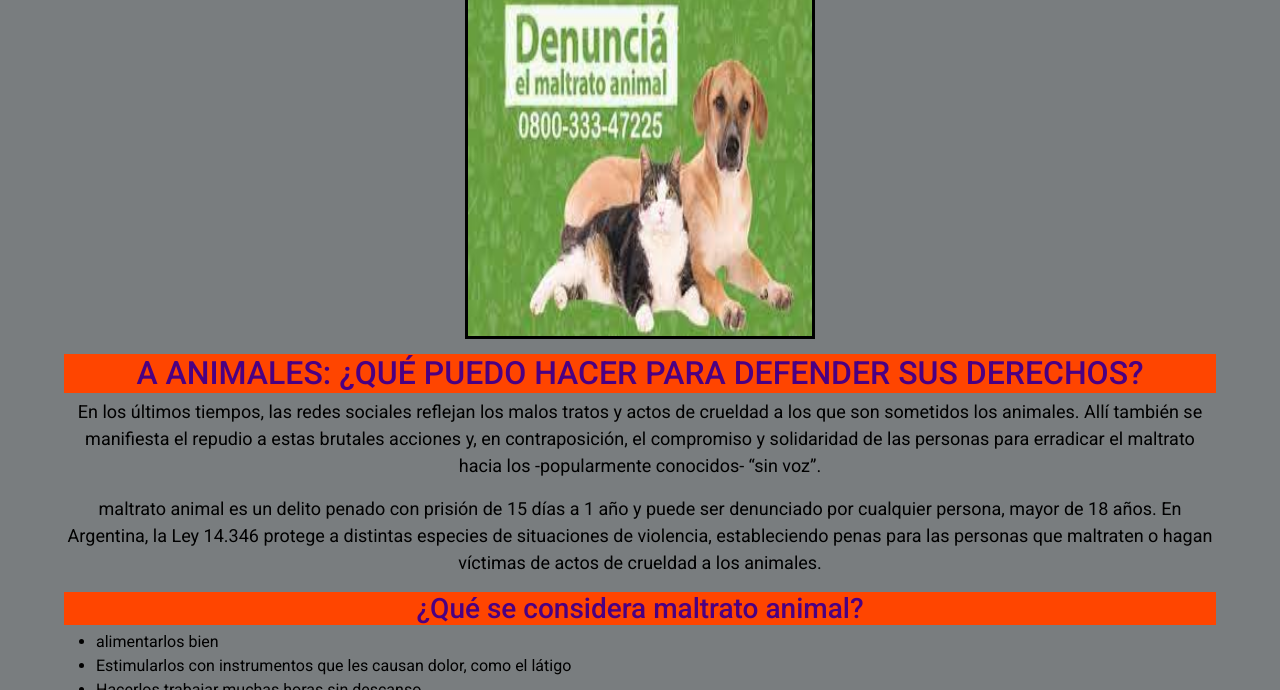
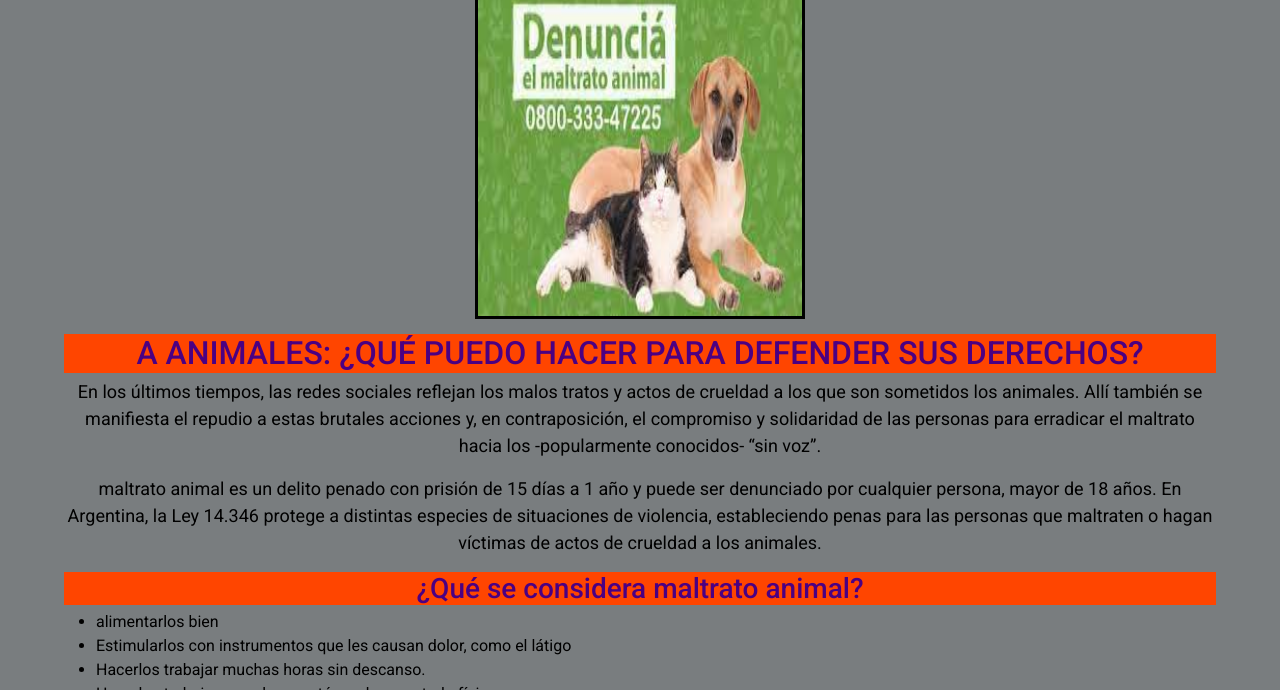
Before and after one commit to FernandoSuarez0/proyecto-coder, a website: page pages/denuncias.html in a window 1280 px wide. Shown: the part 410-1100 px from the top of the page. Drawn offline with nearby package versions, Linux system fonts and the light colour scheme.

Commit message:
se modifico el tamaño de las imagenes

```diff
--- a/scss/_body.scss
+++ b/scss/_body.scss
@@ -28,7 +28,7 @@ body {
 .imgbordes {
     border: solid 3px $colorSeis;
     margin-bottom: 15px;
-    width: 350px;
-    height: 350px;
+    width: 330px;
+    height: 330px;
 }
 }
--- a/scss/_main.scss
+++ b/scss/_main.scss
@@ -17,7 +17,7 @@
 .slide {
     margin-top: 10px;
     img {
-        height: 65vh;
+        height: 70vh;
     }
 }
 .linkLeyMaltrato {
```
Also changed, not shown: css/pruebacss.css.
